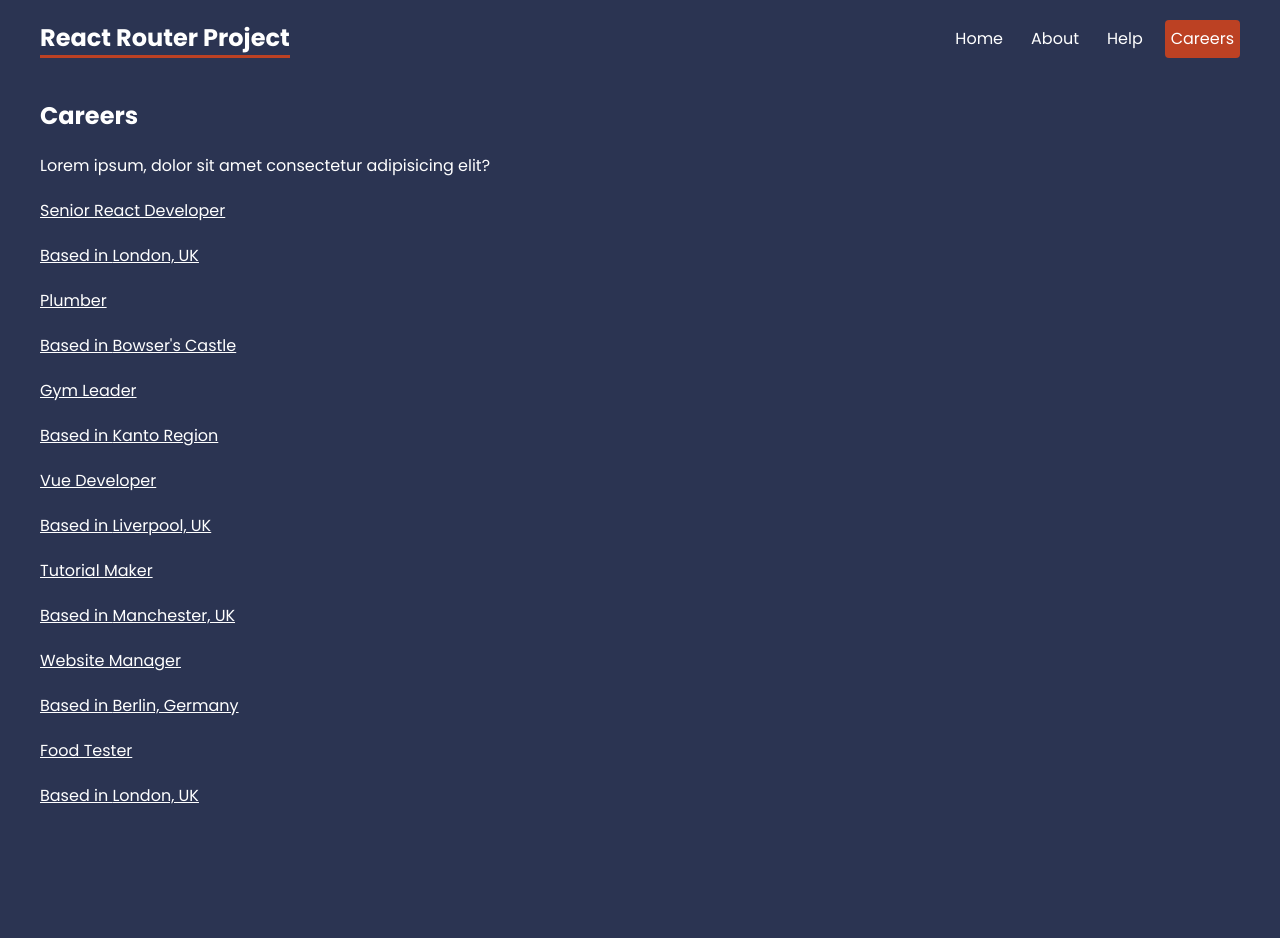
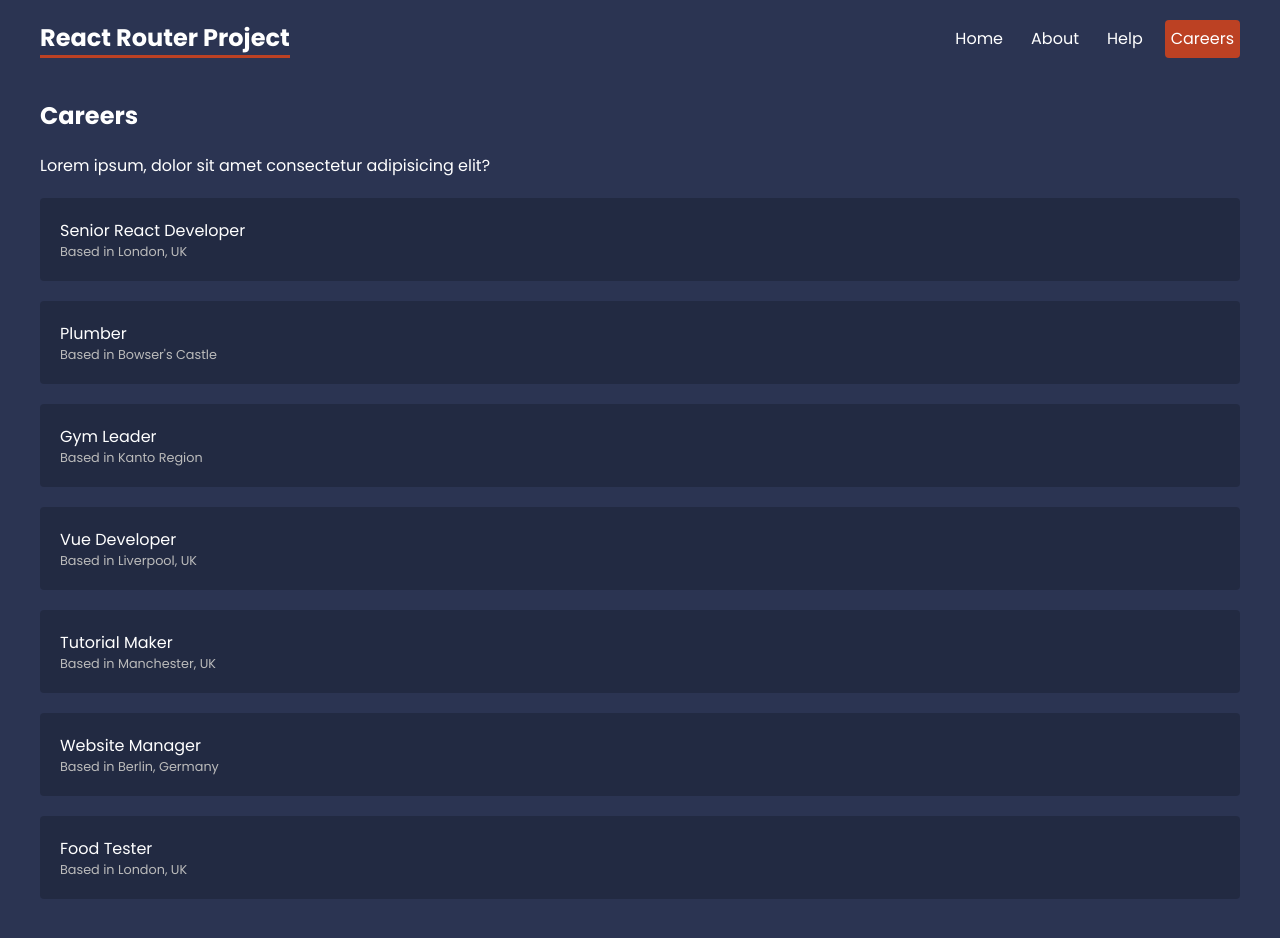
Before and after one commit to ElenaCoder/react-router-project, a React (Vite) app: page /careers in a window 1280 px wide. Shown: the top 938 px of the page. Before the commit the page ends 868 px from the top, so only its background shows below. Built offline with nearby package versions, Linux system fonts and the light colour scheme; data requests are answered from the project's data file.

Commit message:
feat: add styling for the career list

```diff
--- a/src/index.css
+++ b/src/index.css
@@ -103,7 +103,29 @@
 }
 
 /* careers list */
+.careers > a {
+  display: block;
+  background: rgba(0,0,0,0.2);
+  padding: 20px;
+  border-radius: 4px;
+  margin: 20px 0;
+  text-decoration: none;
+}
 
+.careers > a:hover{
+  background: rgba(0,0,0,0.25);
+}
+
+.careers > a:hover p {
+  color: var(--primary);
+}
+.careers p {
+  margin: 0;
+}
+.careers > a p:last-child {
+ font-size: 0.8em;
+ color: #bbb;
+}
 
 /* careers details */
 
```
